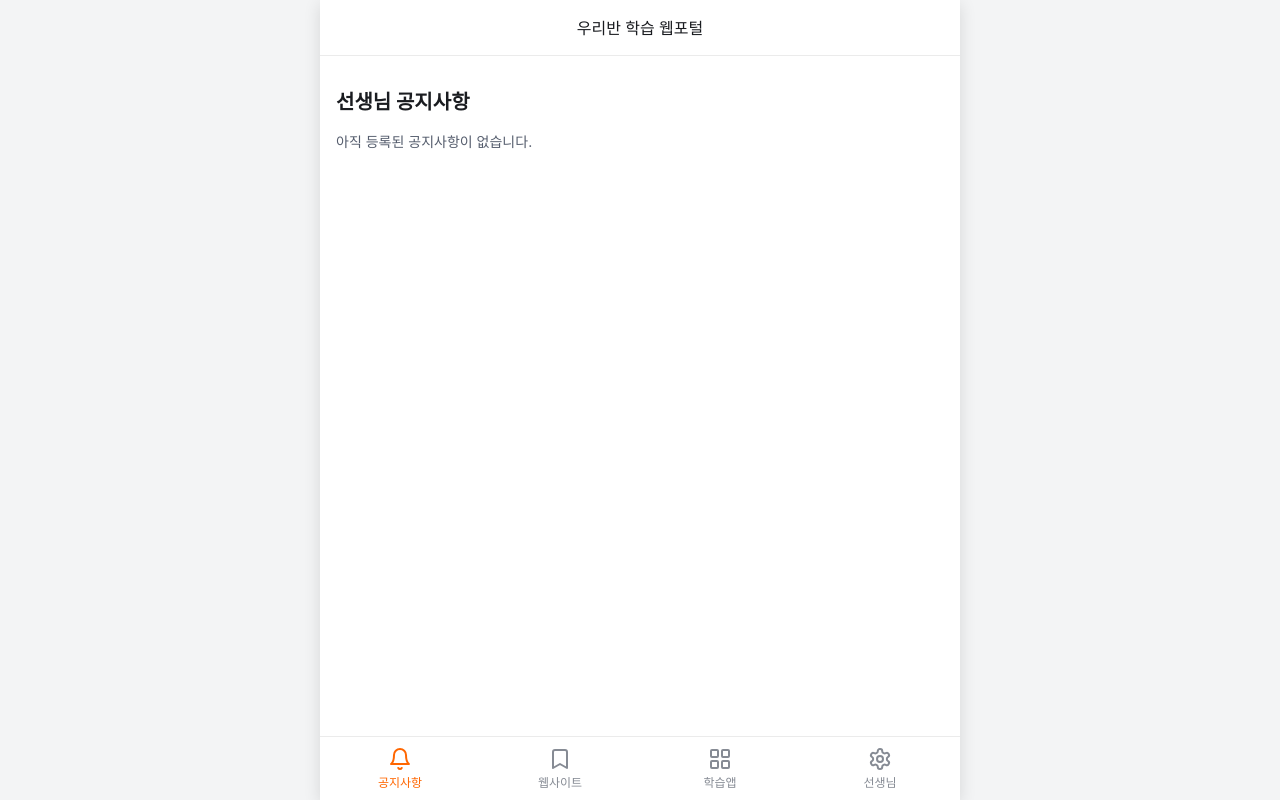
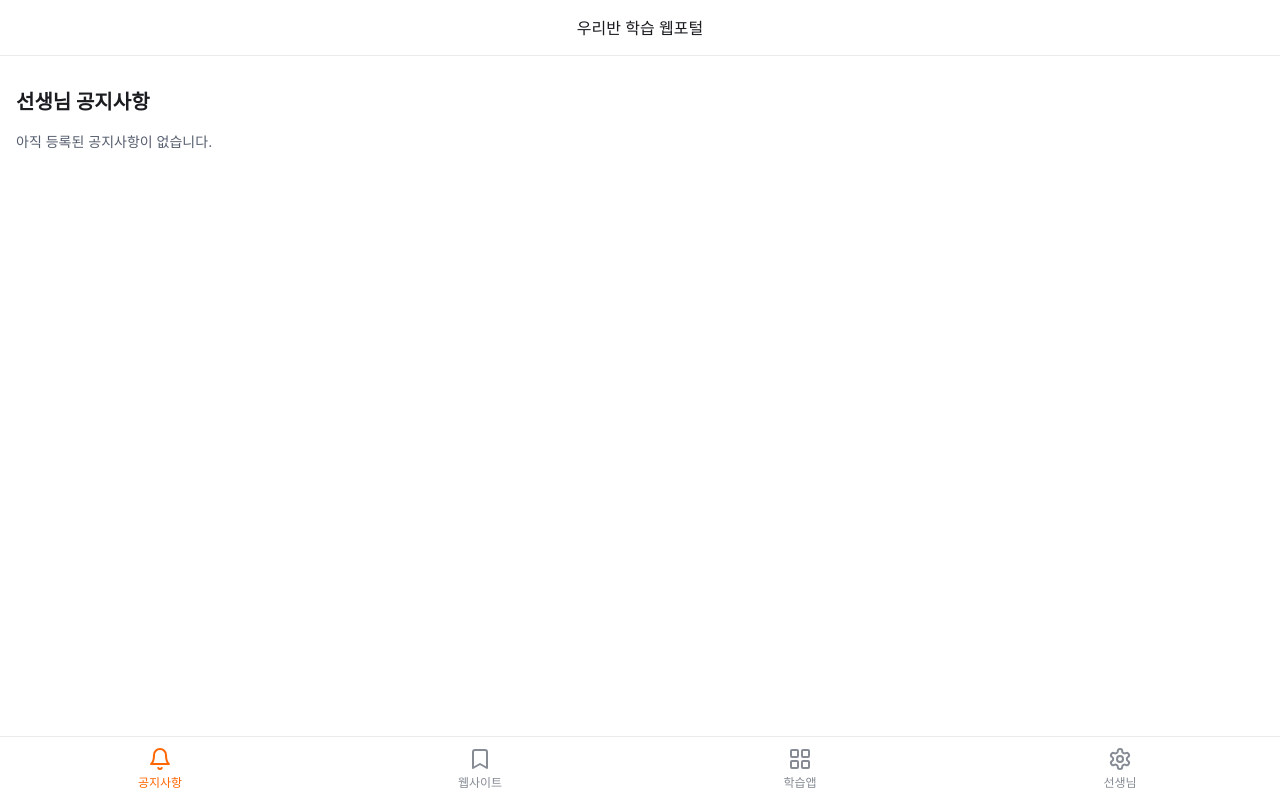
Before and after one commit to JunhyunGwag/-0627-portal, a React (Vite) app: page /notice in a window 1280 px wide. Built offline with nearby package versions, Linux system fonts and the light colour scheme; a web font is replaced by a local one.

Commit message:
Update layout for full-width support on desktop/Chromebook

```diff
--- a/src/components/Layout.css
+++ b/src/components/Layout.css
@@ -28,7 +28,6 @@
   position: fixed;
   bottom: 0;
   width: 100%;
-  max-width: 640px;
   height: 64px;
   background-color: var(--bg-layer-default);
   border-top: 1px solid var(--stroke-neutral-subtle);
--- a/src/index.css
+++ b/src/index.css
@@ -54,13 +54,11 @@ body {
   box-sizing: border-box;
 }
 
-/* Mobile-first 640px Container */
+/* Full Width Container for Laptops/Chromebooks */
 #root {
-  max-width: 640px;
-  margin: 0 auto;
+  width: 100%;
   min-height: 100vh;
   background-color: var(--bg-layer-default);
-  box-shadow: var(--shadow-s3);
   display: flex;
   flex-direction: column;
   position: relative;
```
